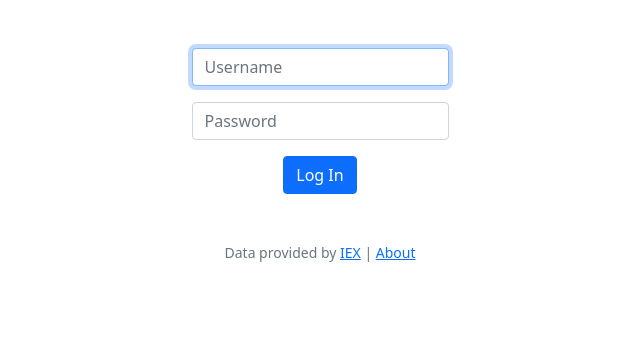
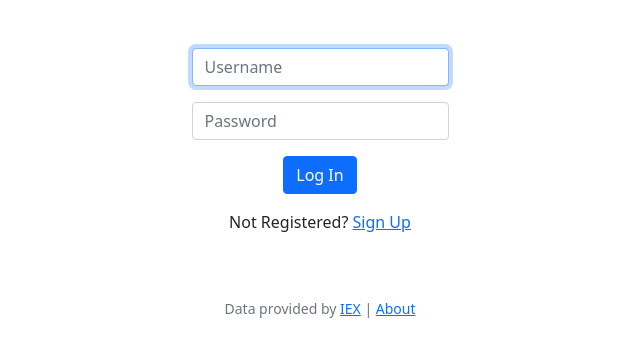
Before and after one commit to thesupersaurabh/CS50, a Flask app: page /login in a window 1280 px wide. Shown: the part 76-433 px from the top of the page, without its empty margins (320-960 px from the left). Run offline with Flask 3, Linux system fonts and the light colour scheme; some libraries are stand-ins or nearby versions.

Commit message:
Update login.html

```diff
--- a/Finance/templates/login.html
+++ b/Finance/templates/login.html
@@ -14,4 +14,7 @@
         </div>
         <button class="btn btn-primary" type="submit">Log In</button>
     </form>
+    <div class="mt-3">
+        <p>Not Registered? <a href="/register">Sign Up</a></p>
+    </div>
 {% endblock %}
```
